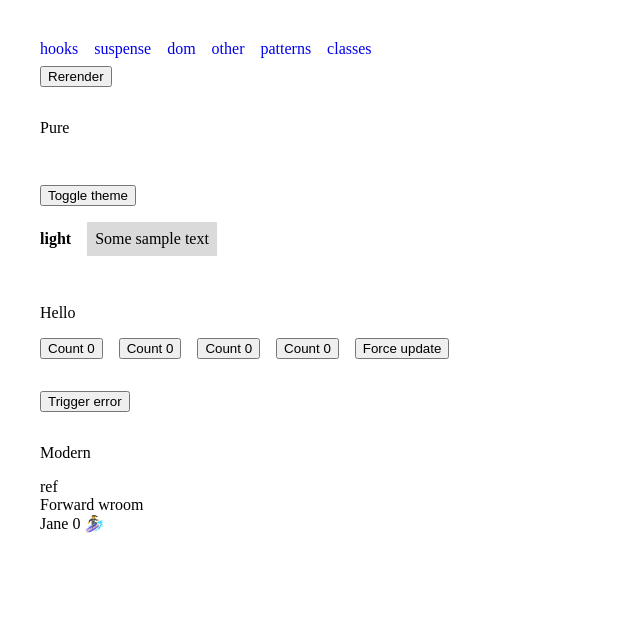
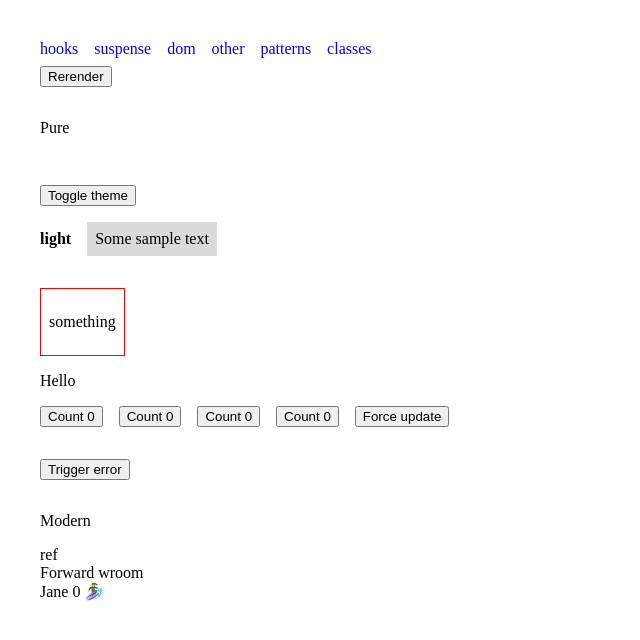
Before and after one commit to vosmol/lab_react, a React (Vite) app in the folder packages/general/: page /classes in a window 1280 px wide. Shown: the top 640 px of the page, without its empty margins (0-640 px from the left). Built offline with nearby package versions, Linux system fonts and the light colour scheme.

Commit message:
feat: Added wrapper component with children

```diff
--- a/packages/general/src/sections/classes.tsx
+++ b/packages/general/src/sections/classes.tsx
@@ -5,12 +5,11 @@ import {
   CSSProperties,
   ErrorInfo,
   forwardRef,
+  PropsWithChildren,
   PureComponent,
   RefObject,
   useContext
 } from 'react';
-
-// TODO: Add pass component as prop experiment
 
 export class Section_Classes extends Component<never, { color: string }> {
   state = {
@@ -29,6 +28,9 @@ export class Section_Classes extends Component<never, { color: string }> {
         <button onClick={this.handle}>Rerender</button>
         <MyPureComponent />
         <ContextComponent />
+        <ComponentWrapper>
+          <p>something</p>
+        </ComponentWrapper>
         <MyClassComponent msg="Hello" />
       </>
     );
@@ -259,6 +261,28 @@ class FaultyComponent extends PureComponent {
   render() {
     throw new Error();
     return null;
+  }
+}
+
+// ======================================================================
+// ======================================================================
+
+class ComponentWrapper extends Component<PropsWithChildren<{}>> {
+  render() {
+    const { children } = this.props;
+
+    return (
+      <div
+        style={{
+          border: '1px solid red',
+          display: 'flex',
+          padding: '0.5rem',
+          width: 'max-content'
+        }}
+      >
+        {children}
+      </div>
+    );
   }
 }
 
```
